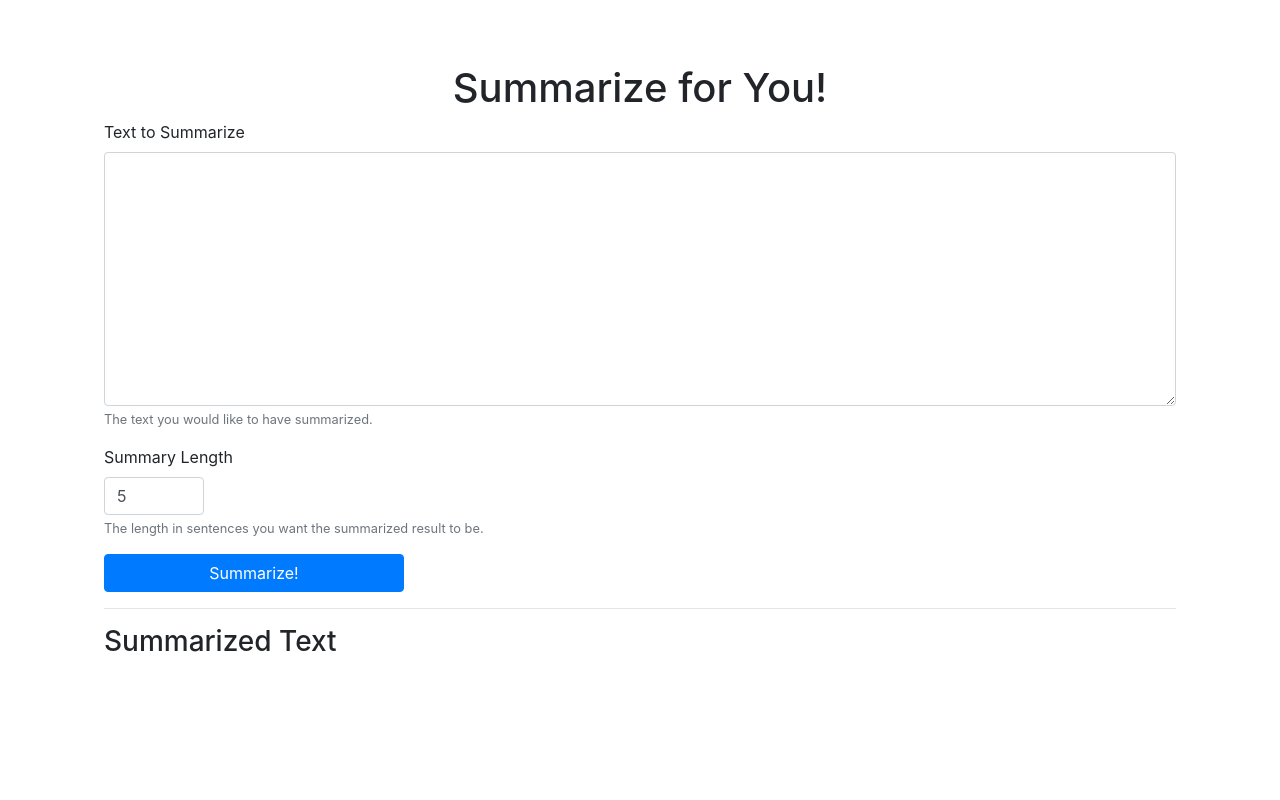
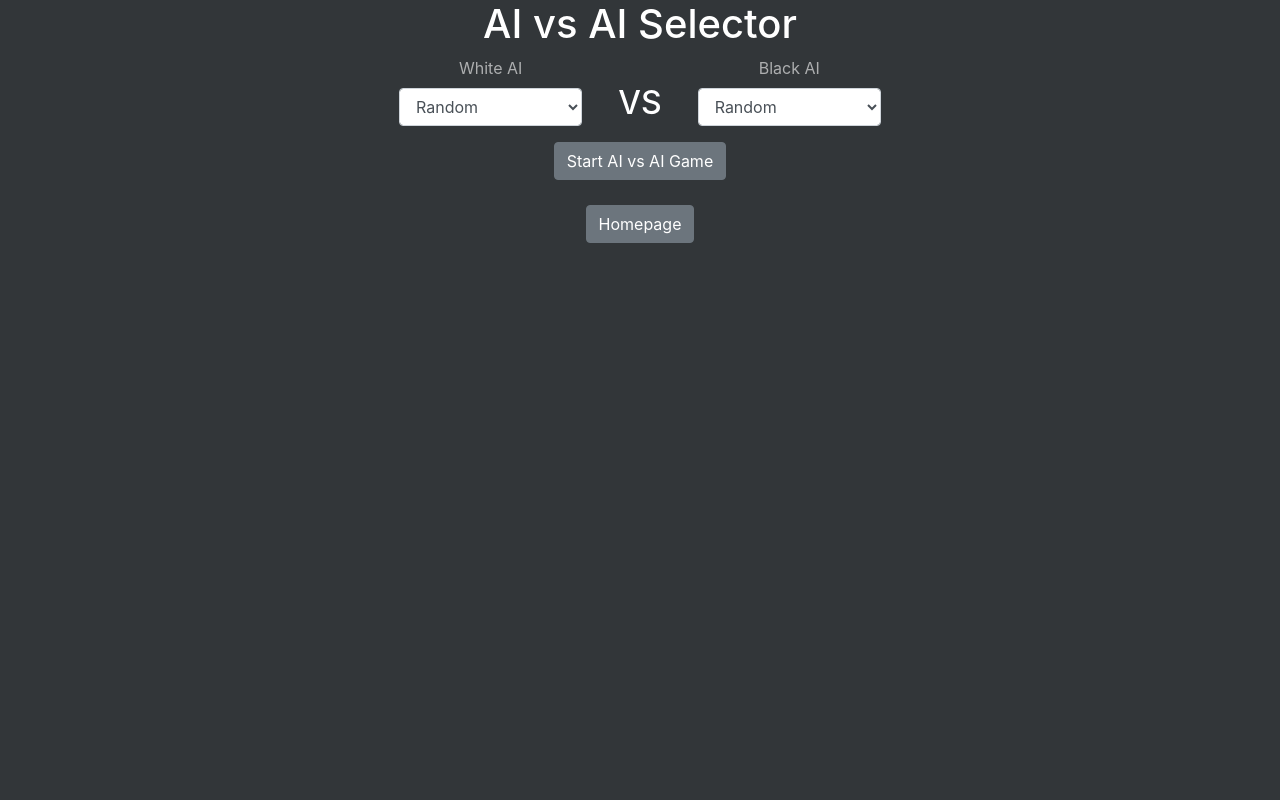
Before and after one commit to dylancrockett/play-chess-ai, a Flask app: template templates/choose-ai-vs-ai.html in a window 1280 px wide. Run offline with Flask 2, Linux system fonts and the light colour scheme; the template is opened without the code that fills it, so the values that code supplies are empty; some libraries are stand-ins or nearby versions.

Commit message:
actually added ui

```diff
--- a/main.py
+++ b/main.py
@@ -38,12 +38,17 @@ pool = ThreadPoolExecutor(max_workers=32)
 
 @app.route('/')
 def homepage():
-    return redirect('/play')
+    return render_template("intro-page.html")
 
 
-@app.route('/play')
-def play():
-    return render_template("choose-ai.html")
+@app.route('/player-vs-ai')
+def player_vs_ai():
+    return render_template("choose-player-vs-ai.html")
+
+
+@app.route('/ai-vs-ai')
+def ai_vs_ai():
+    return render_template("choose-ai-vs-ai.html")
 
 
 @app.route('/new/player-vs-ai/<ai_id>')
@@ -76,17 +81,17 @@ def create_ai_vs_ai_game():
 
 
 @app.route('/play/player-vs-ai/<game_session>')
-def player_vs_ai(game_session):
+def play_player_vs_ai(game_session):
     if not manager.check_session(game_session):
-        return redirect('/play')
+        return redirect('')
 
     return render_template("play/player-ai.html", data=manager.player_data(game_session))
 
 
 @app.route('/play/ai-vs-ai/<game_session>')
-def ai_vs_ai(game_session):
+def play_ai_vs_ai(game_session):
     if not manager.check_session(game_session):
-        return redirect('/play')
+        return redirect('/')
 
     return render_template("play/ai-ai.html", data=manager.player_data(game_session))
 
@@ -149,21 +154,25 @@ def on_join(data):
 
 
 def threaded_ai_move(data):
-    # make the ai move
-    fen, state, move = manager.ai_move(data["session_url"])
+    try:
+        # make the ai move
+        fen, state, move = manager.ai_move(data["session_url"])
 
-    if move is None:
+        if move is None:
+            return
+
+        response = {
+            "fen": fen,
+            "state": state,
+            "move": move
+        }
+
+        # update the player
+        socket_io.emit('update_fen', response, room=data["session_url"])
         return
-
-    response = {
-        "fen": fen,
-        "state": state,
-        "move": move
-    }
-
-    # update the player
-    socket_io.emit('update_fen', response, room=data["session_url"])
-    return
+    except Exception as e:
+        print("ERROR: ")
+        print(e)
 
 
 def get_ai_by_name(ai_name):
--- a/static/css/main-screen.css
+++ b/static/css/main-screen.css
@@ -0,0 +1,40 @@
+body {
+    margin: 0;
+    background-color: rgb(50, 54, 57);
+}
+
+h1 {
+    color: white;
+}
+
+p {
+    color: rgba(255, 255, 255, 0.6);
+}
+
+a {
+    color: #007bff;
+    text-underline: #007bff;
+}
+
+.wrapper {
+    height: 100vh;
+}
+
+.choice-label {
+    color: rgba(255, 255, 255, 0.6);
+}
+
+.center-content {
+    max-width: 512px;
+    margin: auto;
+}
+
+#choice-vs {
+    height: 50%;
+    margin-top: 50%;
+    color: white;
+}
+
+#home-btn {
+    margin-top: 25px;
+}
--- a/templates/choose-ai-vs-ai.html
+++ b/templates/choose-ai-vs-ai.html
@@ -8,27 +8,41 @@
     <!-- Bootstrap CSS -->
     <link rel="stylesheet" href="https://stackpath.bootstrapcdn.com/bootstrap/4.3.1/css/bootstrap.min.css" integrity="sha384-ggOyR0iXCbMQv3Xipma34MD+dH/1fQ784/j6cY/iJTQUOhcWr7x9JvoRxT2MZw1T" crossorigin="anonymous">
 
-    <title>Summarize for You</title>
+    <!-- Custom CSS -->
+    <link rel="stylesheet" href="/static/css/main-screen.css">
+
+    <title>Choose AI vs AI</title>
 </head>
     <body>
-        <div class="wrapper" style="padding: 5vw; max-width: 1200px; margin: auto;">
-            <div class="text-center">
-                <h1>Summarize for You!</h1>
+        <div class="wrapper text-center">
+            <h1>AI vs AI Selector</h1>
+            <div class="ai-vs-ai-selector center-content row">
+                <div class="col-sm-5 form-group">
+                    <label for="white_ai_choice" class="choice-label">White AI</label>
+                    <select class="form-control" id="white_ai_choice">
+                        <option value="random">Random</option>
+                        <option value="point">Point</option>
+                        <option value="advanced_point">Advanced point</option>
+                        <option value="minimax">Minimax</option>
+                        <option value="advanced_minimax">Advanced Minimax</option>
+                    </select>
+                </div>
+                <div class="selector-vs col-sm-2">
+                    <h2 id="choice-vs">VS</h2>
+                </div>
+                <div class="col-sm-5 form-group">
+                    <label for="black_ai_choice" class="choice-label">Black AI</label>
+                    <select class="form-control" id="black_ai_choice">
+                        <option value="random">Random</option>
+                        <option value="point">Point</option>
+                        <option value="advanced_point">Advanced point</option>
+                        <option value="minimax">Minimax</option>
+                        <option value="advanced_minimax">Advanced Minimax</option>
+                    </select>
+                </div>
             </div>
-            <div class="form-group">
-                <label for="text">Text to Summarize</label>
-                <textarea class="form-control" id="text" rows="10"></textarea>
-                <small id="text-help" class="form-text text-muted">The text you would like to have summarized.</small>
-            </div>
-            <div class="form-group">
-                <label for="lines">Summary Length</label>
-                <input type="number" class="form-control" id="lines" value="5" min="1" max="100" style="width: 100px;">
-                <small id="lines-help" class="form-text text-muted">The length in sentences you want the summarized result to be.</small>
-            </div>
-            <button id="summarize" type="button" class="btn btn-primary" style="width: 50vw; max-width: 300px;">Summarize!</button>
-            <hr>
-            <h3>Summarized Text</h3>
-            <p id="summarized" style="max-width: 600px;"></p>
+            <button id="play" type="button" class="btn btn-secondary">Start AI vs AI Game</button><br>
+            <button id="home-btn" type="button" class="btn btn-secondary">Homepage</button>
         </div>
 
         <!-- SocketIO -->
@@ -42,24 +56,17 @@
         <script src="https://stackpath.bootstrapcdn.com/bootstrap/4.3.1/js/bootstrap.min.js" integrity="sha384-JjSmVgyd0p3pXB1rRibZUAYoIIy6OrQ6VrjIEaFf/nJGzIxFDsf4x0xIM+B07jRM" crossorigin="anonymous"></script>
 
         <script>
-            var socket = io("/");
-
-            $("#summarize").click(function() {
+            $("#play").click(function() {
                 console.log($("#text").val());
 
-                var data = {
-                    "text": $("#text").val(),
-                    "lines": $("#lines").val()
-                };
+                var white_ai = $("#white_ai_choice").val();
+                var black_ai = $("#black_ai_choice").val();
 
-                console.log(data);
-
-                socket.emit("summarize", data);
+                window.location = "/new/ai-vs-ai?white_ai=" + white_ai + "&black_ai=" + black_ai;
             });
 
-            socket.on("response", function (data) {
-                console.log(data);
-                $("#summarized").html(data);
+            $("#home-btn").click(function () {
+               window.location = "/";
             });
 
 
--- a/templates/play/ai-ai.html
+++ b/templates/play/ai-ai.html
@@ -32,8 +32,8 @@
         <p class="game_status" id="status">Starting Game...</p>
         <hr class="game_divider">
         <p class="game_info" id="info">Your game will begin shortly!</p>
-        <input class="game_new" type="submit" value="Main Menu"
-        onclick="window.location='/play';" />
+        <input class="game_new" type="submit" value="AI vs AI Page"
+        onclick="window.location='/ai-vs-ai';" />
     </div>
 </body>
 <script>
--- a/templates/play/player-ai.html
+++ b/templates/play/player-ai.html
@@ -33,12 +33,12 @@
         <hr class="game_divider">
         <p class="game_info" id="info">Your game will begin shortly!</p>
         <input class="game_new" type="submit" value="Play Another AI"
-        onclick="window.location='/play';" />
+        onclick="window.location='/player-vs-ai';" />
     </div>
 </body>
 <script>
 
-    var game_info = {{data|tojson|safe}};
+    var game_info = {{ data|tojson|safe }};
     var socket = io();
     var board = null;
     var game = new Chess(game_info.current_fen);
```
Also changed, not shown: chess_ai.py (+84 -6 lines), templates/intro-page.html (+52 -5 lines), 1 other file.
